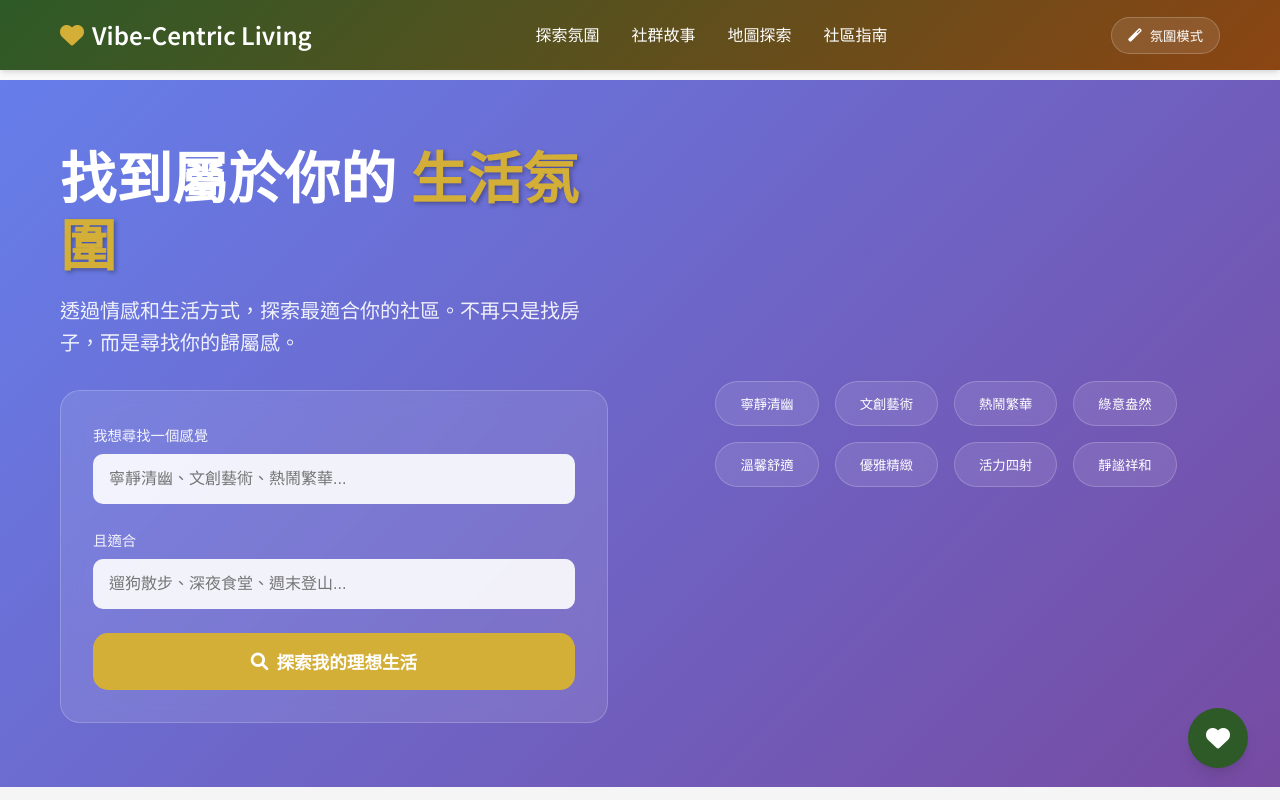
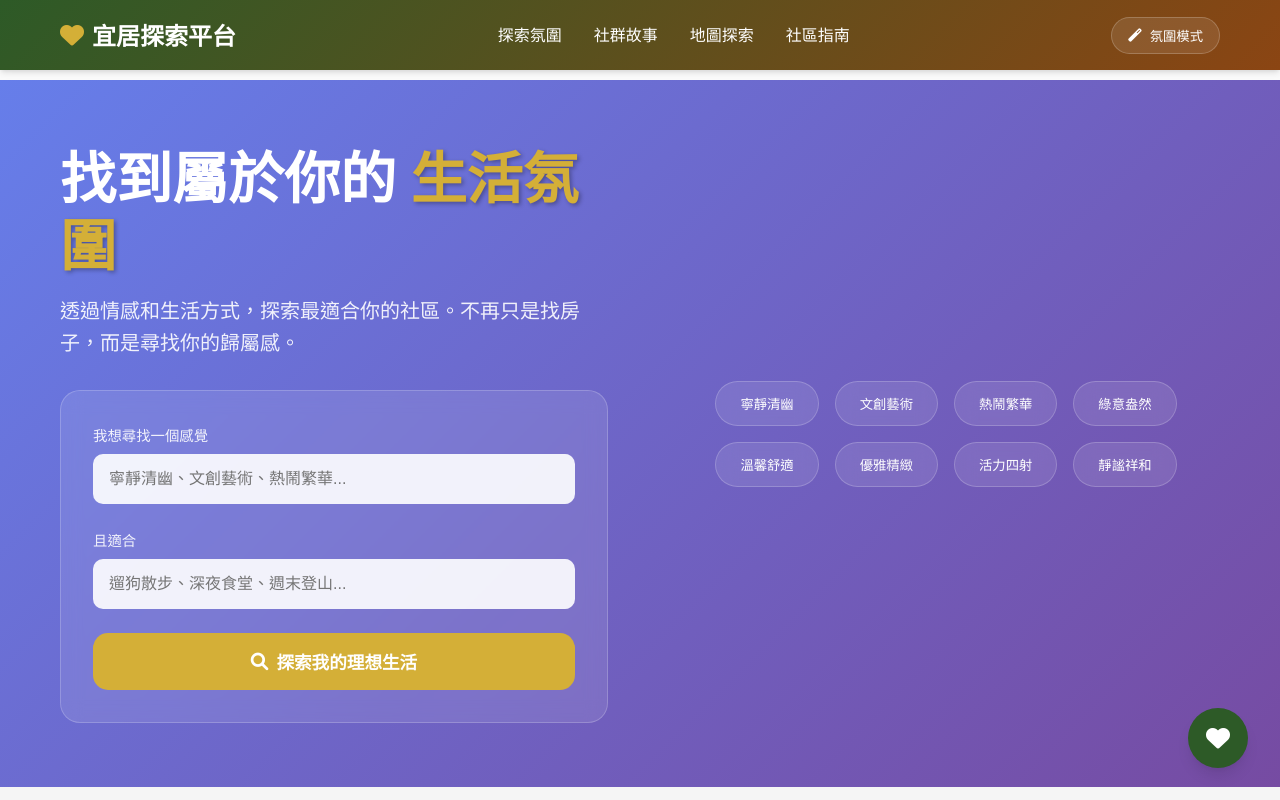
Before and after one commit to Ikeli0320/SinglePage-netlify, a plain HTML site: page Mleastate_vb/index.html in a window 1280 px wide. Shown: the top 800 px of the page. Drawn offline with nearby package versions, Linux system fonts and the light colour scheme.

Commit message:
更新技術架構文件，將前端地圖服務從 Mapbox GL JS 更改為 Leaflet.js，並整合 OpenStreetMap；調整 UI/UX 設計文件以反映開源地圖技術的使用；更新首頁標題及導航品牌名稱，提升整體一致性與可用性。

```diff
--- a/Mleastate_vb/index.html
+++ b/Mleastate_vb/index.html
@@ -4,7 +4,7 @@
 <head>
     <meta charset="UTF-8">
     <meta name="viewport" content="width=device-width, initial-scale=1.0">
-    <title>Vibe-Centric Living - 情感化房地產探索平台</title>
+    <title>美樂宜居探索平台</title>
     <link rel="stylesheet" href="style-vb.css">
     <link
         href="https://fonts.googleapis.com/css2?family=Noto+Sans+TC:wght@300;400;500;600;700&family=Noto+Serif+TC:wght@400;600&display=swap"
@@ -20,7 +20,7 @@
             <div class="container">
                 <div class="nav-brand">
                     <i class="fas fa-heart"></i>
-                    <span>Vibe-Centric Living</span>
+                    <span>宜居探索平台</span>
                 </div>
                 <div class="nav-menu">
                     <a href="#explore" class="nav-link">探索氛圍</a>
```
Also changed, not shown: 4 other files.
